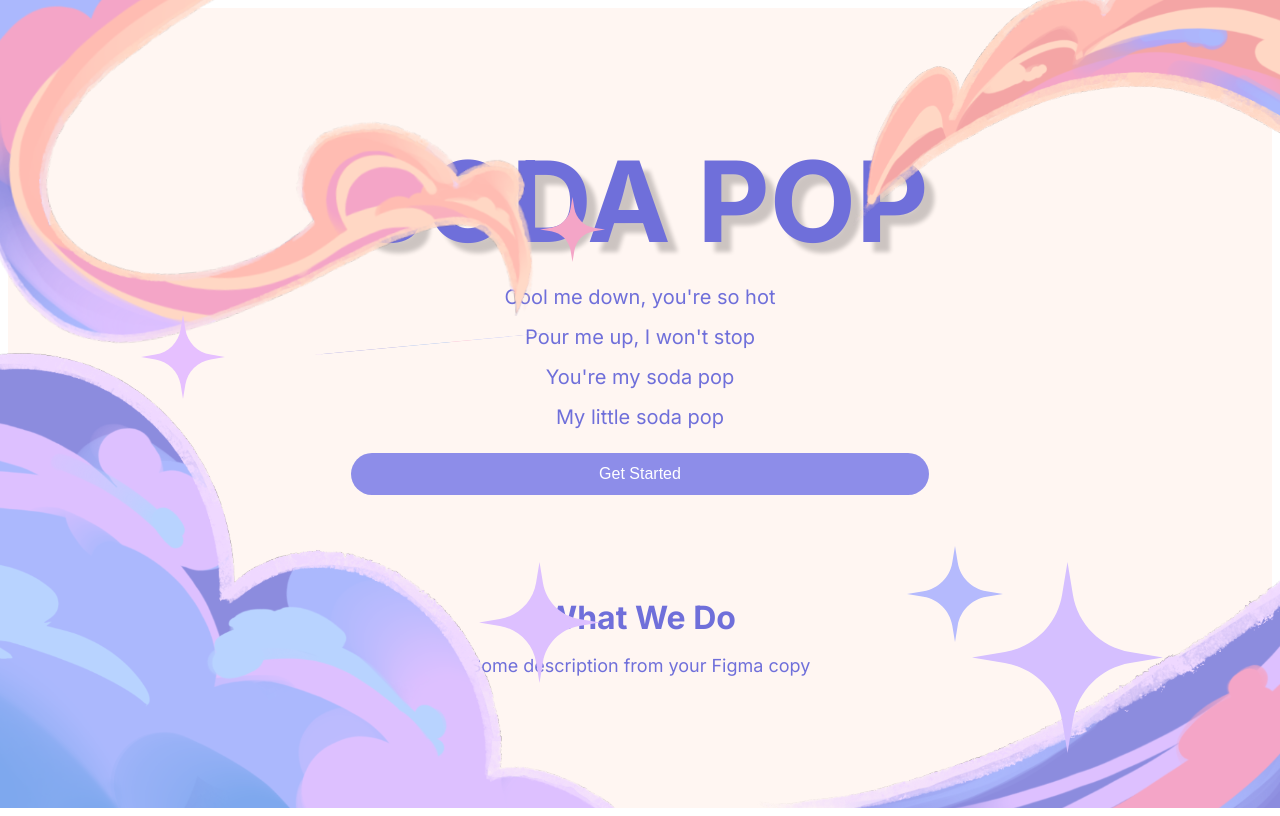
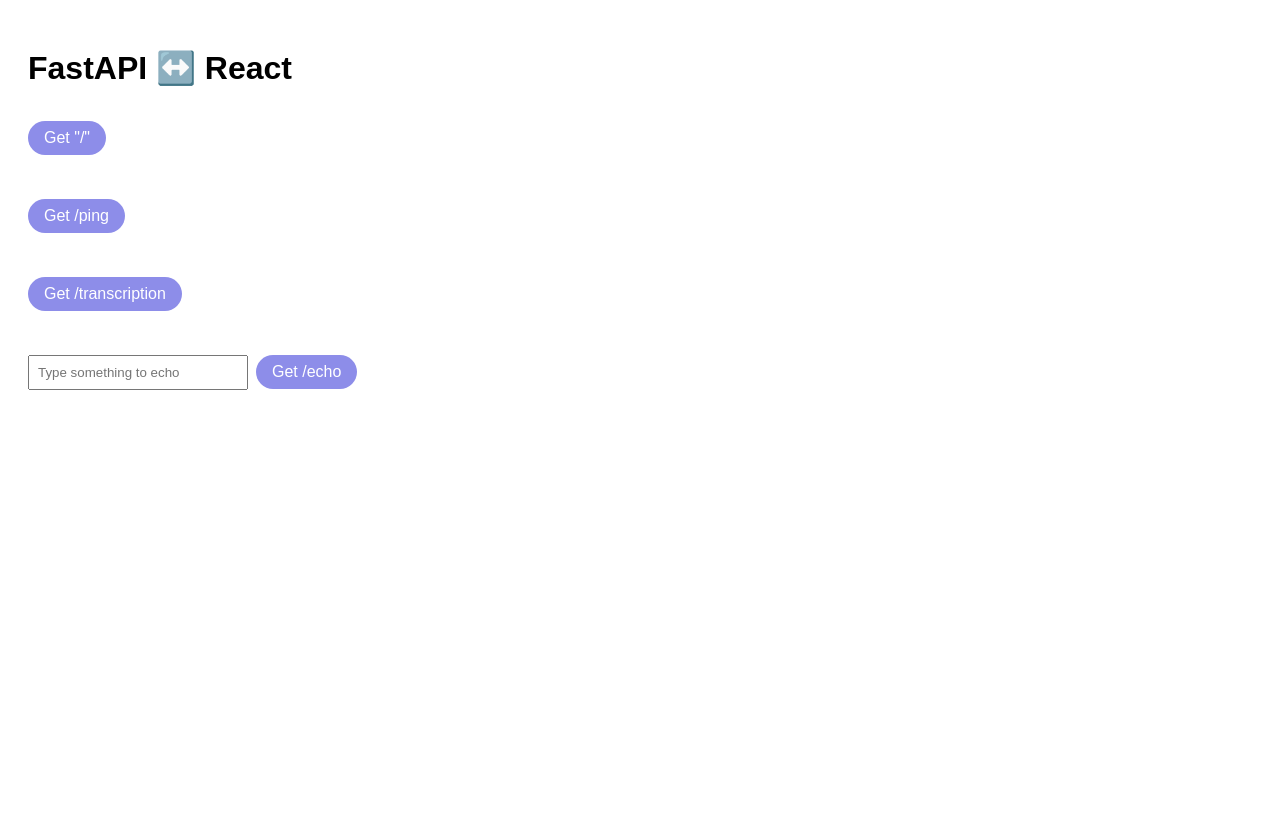
Before and after one commit to BowenZheng2003/Capstone-2T6, a React (Create React App) app in the folder frontend/: page / in a window 1280 px wide. Built offline with nearby package versions, Linux system fonts and the light colour scheme.

Commit message:
Add ping/pong test script and clean up frontend component structure

```diff
--- a/frontend/src/App.js
+++ b/frontend/src/App.js
@@ -63,74 +63,68 @@ function App() {
     }
   };
 
-  // return (
-  //   <div style={{ padding: '20px', fontFamily: 'sans-serif' }}>
-  //     <h1>FastAPI ↔️ React</h1>
+  return (
+    <div style={{ padding: '20px', fontFamily: 'sans-serif' }}>
+      <h1>FastAPI ↔️ React</h1>
 
-  //     {/* GET / */}
-  //     <div style={{ marginBottom: '20px' }}>
-  //       <button onClick={fetchRoot} style={{ padding: '8px 16px' }}>
-  //         Get “/”
-  //       </button>
-  //       {rootMessage && (
-  //         <p>
-  //           <strong>Response:</strong> {rootMessage}
-  //         </p>
-  //       )}
-  //     </div>
+      {/* GET / */}
+      <div style={{ marginBottom: '20px' }}>
+        <button onClick={fetchRoot} style={{ padding: '8px 16px' }}>
+          Get "/"
+        </button>
+        {rootMessage && (
+          <p>
+            <strong>Response:</strong> {rootMessage}
+          </p>
+        )}
+      </div>
 
-  //     {/* GET /ping */}
-  //     <div style={{ marginBottom: '20px' }}>
-  //       <button onClick={fetchPing} style={{ padding: '8px 16px' }}>
-  //         Get /ping
-  //       </button>
-  //       {pingResponse && (
-  //         <p>
-  //           <strong>Response:</strong> {pingResponse}
-  //         </p>
-  //       )}
-  //     </div>
+      {/* GET /ping */}
+      <div style={{ marginBottom: '20px' }}>
+        <button onClick={fetchPing} style={{ padding: '8px 16px' }}>
+          Get /ping
+        </button>
+        {pingResponse && (
+          <p>
+            <strong>Response:</strong> {pingResponse}
+          </p>
+        )}
+      </div>
 
-  //     {/* GET /transcribe */}
-  //     <div style={{ marginBottom: '20px' }}>
-  //       <button onClick={fetchTranscribe} style={{ padding: '8px 16px' }}>
-  //         Get /transcription
-  //       </button>
-  //       {transcriptResponse && (
-  //         <p>
-  //           <strong>Response:</strong> {transcriptResponse}
-  //         </p>
-  //       )}
-  //     </div>
+      {/* GET /transcribe */}
+      <div style={{ marginBottom: '20px' }}>
+        <button onClick={fetchTranscribe} style={{ padding: '8px 16px' }}>
+          Get /transcription
+        </button>
+        {transcriptResponse && (
+          <p>
+            <strong>Response:</strong> {transcriptResponse}
+          </p>
+        )}
+      </div>
 
-  //     {/* GET /echo/{text} */}
-  //     <div>
-  //       <input
-  //         type="text"
-  //         value={echoText}
-  //         onChange={(e) => setEchoText(e.target.value)}
-  //         placeholder="Type something to echo"
-  //         style={{
-  //           padding: '8px',
-  //           width: '200px',
-  //           marginRight: '8px',
-  //         }}
-  //       />
-  //       <button onClick={fetchEcho} style={{ padding: '8px 16px' }}>
-  //         Get /echo
-  //       </button>
-  //       {echoResponse && (
-  //         <p>
-  //           <strong>Response:</strong> {echoResponse}
-  //         </p>
-  //       )}
-  //     </div>
-  //   </div>
-  // )
-  return (
-    <div>
-      <LandingPage />
-      {/* You can include the API testing UI here conditionally or on another page */}
+      {/* GET /echo/{text} */}
+      <div>
+        <input
+          type="text"
+          value={echoText}
+          onChange={(e) => setEchoText(e.target.value)}
+          placeholder="Type something to echo"
+          style={{
+            padding: '8px',
+            width: '200px',
+            marginRight: '8px',
+          }}
+        />
+        <button onClick={fetchEcho} style={{ padding: '8px 16px' }}>
+          Get /echo
+        </button>
+        {echoResponse && (
+          <p>
+            <strong>Response:</strong> {echoResponse}
+          </p>
+        )}
+      </div>
     </div>
   );
 }
```
Also changed, not shown: 1 other file (tests, documents, lock files or other folders).
